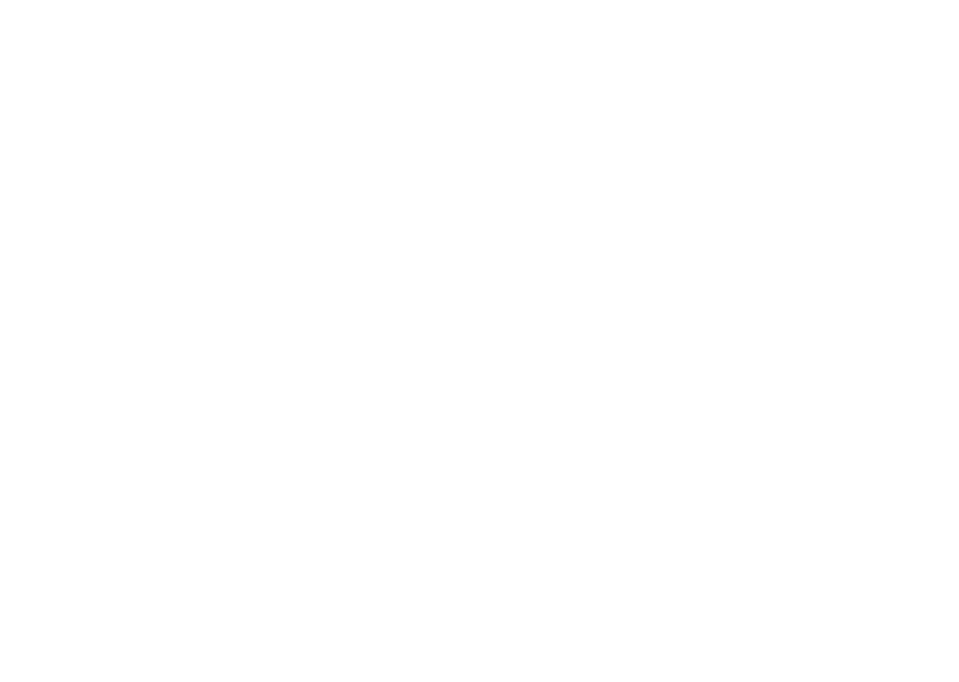
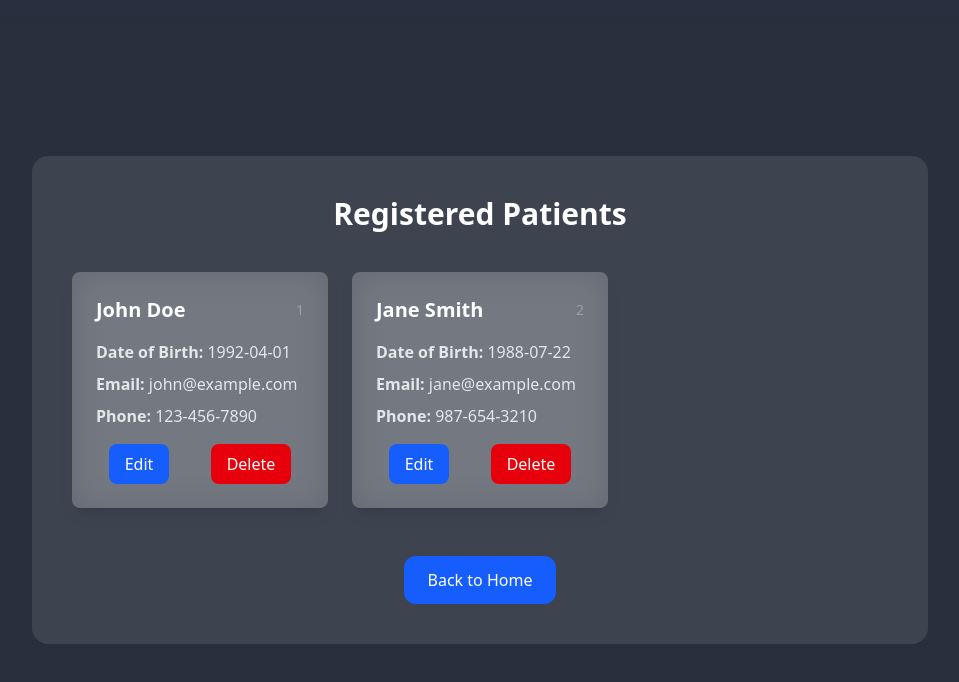
Before and after one commit to kami123kaze/medblocks-patient-register-system, a React (Vite) app in the folder Patient-registration-Application/: page /patients in a window 1280 px wide. Before the commit this address had no page. Shown: the top 682 px of the page, without its empty margins (160-1119 px from the left). Built offline with nearby package versions, Linux system fonts and the light colour scheme.

Commit message:
PatientCard component & PatientList{dummy data}

```diff
--- a/Patient-registration-Application/src/App.jsx
+++ b/Patient-registration-Application/src/App.jsx
@@ -1,9 +1,10 @@
 import { Routes, Route, Navigate } from 'react-router-dom';
-import { Home } from './pages/index';
+import { Home,PatientList } from './pages/index';
 function App() {
   return (
     <Routes>
              <Route path="/" element={<Home />} />
+              <Route path="/patients" element={<PatientList />} />
     </Routes>
   );
 }
--- /dev/null
+++ b/Patient-registration-Application/src/components/PatientCard.jsx
@@ -0,0 +1,28 @@
+import React from "react";
+
+const PatientCard = ({ patient }) => {
+  return (
+    <div className="shadow-lg rounded-lg overflow-hidden w-full max-w-sm mx-auto p-6 my-4 backdrop-blur-lg bg-white/20">
+      <div className="flex justify-between items-center mb-4">
+        <h2 className="text-xl font-bold text-white">{patient.name}</h2>
+        <span className="text-sm text-gray-400">{patient.id}</span>
+      </div>
+
+      <p className="text-gray-200 mb-2"><strong>Date of Birth: </strong>{patient.dob}</p>
+      <p className="text-gray-200 mb-2"><strong>Email: </strong>{patient.email}</p>
+      <p className="text-gray-200 mb-4"><strong>Phone: </strong>{patient.phone}</p>
+
+      {/* Action Buttons */}
+      <div className="flex justify-around gap-4">
+        <button className="px-4 py-2 bg-blue-600 hover:bg-blue-700 text-white rounded-lg transition">
+          Edit
+        </button>
+        <button className="px-4 py-2 bg-red-600 hover:bg-red-700 text-white rounded-lg transition">
+          Delete
+        </button>
+      </div>
+    </div>
+  );
+};
+
+export default PatientCard;
--- a/Patient-registration-Application/src/pages/Home.jsx
+++ b/Patient-registration-Application/src/pages/Home.jsx
@@ -32,7 +32,7 @@
               to="/patients"
                     className="inline-block px-6 py-3 bg-transparent border-2 border-white/50 hover:bg-white/20 transition rounded-xl text-white text-center"            >
               View Registered Patients
-            </Link>  {/*To BE Done */ }
+            </Link>
           </div>
         </div>
       </div>
--- /dev/null
+++ b/Patient-registration-Application/src/pages/PatientList.jsx
@@ -0,0 +1,43 @@
+import React, { useState, useEffect } from "react";
+import { Link } from "react-router-dom";
+import PatientCard from "../components/PatientCard"; // Import PatientCard
+
+const dummyPatients = [
+  { id: 1, name: "John Doe", dob: "1992-04-01", email: "john@example.com", phone: "123-456-7890" },
+  { id: 2, name: "Jane Smith", dob: "1988-07-22", email: "jane@example.com", phone: "987-654-3210" },
+];
+
+const PatientList = () => {
+  const [patients, setPatients] = useState([]);
+
+  // Placeholder for fetching data, we'll replace this later when dynamic data available
+  useEffect(() => {
+    setPatients(dummyPatients);
+  }, []);
+
+  return (
+    <div className="relative h-screen w-screen overflow-hidden bg-gray-900">
+      <div className="absolute inset-0 z-0 backdrop-blur-md bg-white/10"></div>
+      <div className="relative z-20 flex items-center justify-center h-full p-4">
+        <div className="bg-white/10 backdrop-blur-lg p-10 rounded-2xl text-white w-full max-w-4xl">
+          <h1 className="text-3xl font-bold mb-6 text-center">Registered Patients</h1>
+          <div className="grid grid-cols-1 md:grid-cols-2 lg:grid-cols-3 gap-6">
+            {patients.map((patient) => (
+              <PatientCard key={patient.id} patient={patient} /> // Use PatientCard here
+            ))}
+          </div>
+          <div className="mt-8 text-center">
+            <Link
+              to="/"
+              className="inline-block px-6 py-3 bg-blue-600 hover:bg-blue-700 transition rounded-xl text-white"
+            >
+              Back to Home
+            </Link>
+          </div>
+        </div>
+      </div>
+    </div>
+  );
+};
+
+export default PatientList;
--- a/Patient-registration-Application/src/pages/index.js
+++ b/Patient-registration-Application/src/pages/index.js
@@ -1,3 +1,4 @@
 import Home from "./Home";
+import PatientList from "./PatientList";
 
-export {Home};
+export {Home, PatientList};
```
